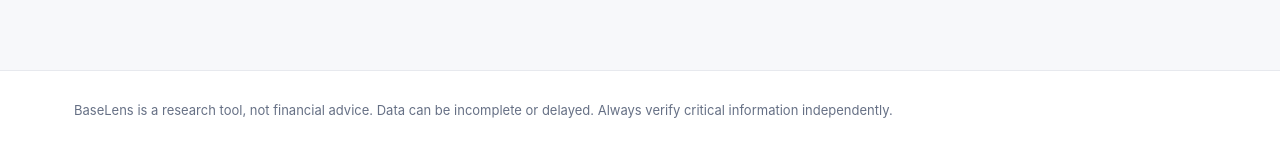
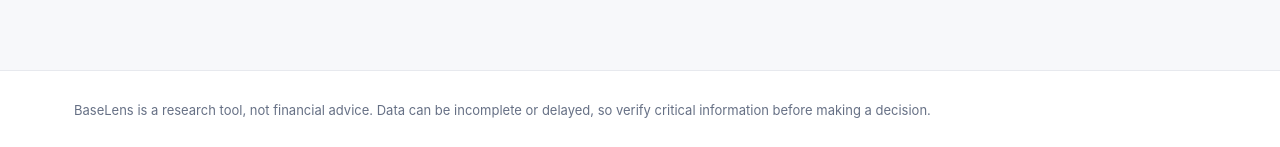
Before and after one commit to fawazfff/Baselens, a Next.js app: page / in a window 1280 px wide. Shown: the part 1598-1745 px from the top of the page. Built offline with nearby package versions, Linux system fonts and the light colour scheme.

Commit message:
Refine BaseLens navigation and footer

```diff
--- a/src/components/Nav.tsx
+++ b/src/components/Nav.tsx
@@ -1 +1,33 @@
-import Link from"next/link";export function Nav(){return <div className="shell"><nav className="nav"><Link href="/" className="brand link"><span className="base-dot"/>BaseLens</Link><div className="navlinks"><Link href="/compare">Compare</Link><Link href="/how-it-works">How it works</Link><Link href="/methodology">Methodology</Link></div><Link href="/compare" className="btn ghost link">Compare tokens</Link></nav></div>}export function Footer(){return <footer className="footer"><div className="shell">BaseLens is a research tool, not financial advice. Data can be incomplete or delayed. Always verify critical information independently.</div></footer>}
+import Link from "next/link";
+
+export function Nav() {
+  return (
+    <div className="shell">
+      <nav className="nav" aria-label="Primary navigation">
+        <Link href="/" className="brand link" aria-label="BaseLens home">
+          <span className="base-dot" aria-hidden="true" />
+          BaseLens
+        </Link>
+        <div className="navlinks">
+          <Link href="/compare">Compare</Link>
+          <Link href="/how-it-works">How it works</Link>
+          <Link href="/methodology">Methodology</Link>
+        </div>
+        <Link href="/compare" className="btn ghost link">
+          Compare tokens
+        </Link>
+      </nav>
+    </div>
+  );
+}
+
+export function Footer() {
+  return (
+    <footer className="footer">
+      <div className="shell">
+        BaseLens is a research tool, not financial advice. Data can be incomplete
+        or delayed, so verify critical information before making a decision.
+      </div>
+    </footer>
+  );
+}
```
